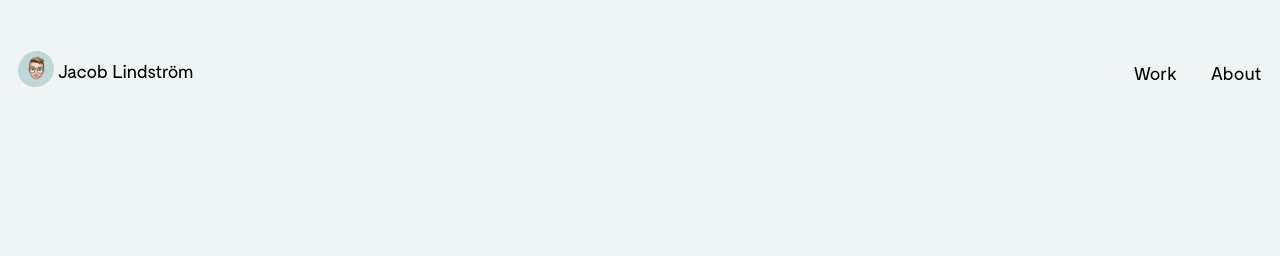
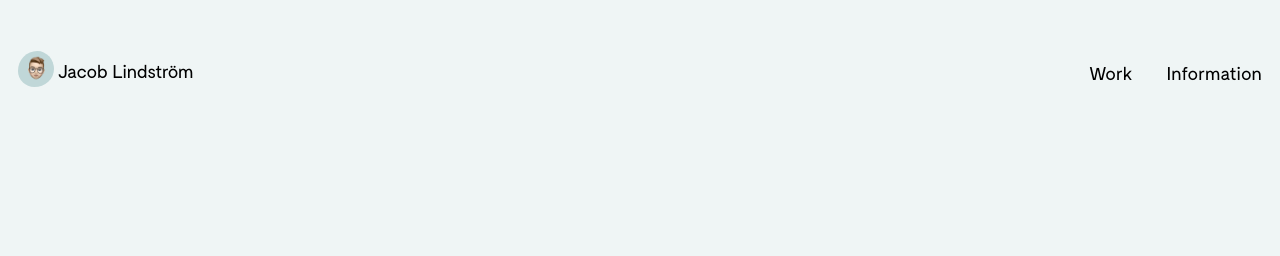
Before and after one commit to jacoblindstrm/jacoblindstrm.github.io, a Jekyll site: the page built from index.html, in a window 1280 px wide. Shown: the top 256 px of the page. Built offline with Jekyll 4.4.1, drawn with Linux system fonts in a browser that asks for light colours; comment, search, counter and statistics services are not loaded.

Commit message:
Update navigation.yml

```diff
--- a/_data/navigation.yml
+++ b/_data/navigation.yml
@@ -2,5 +2,5 @@
   url: /work/
 # - text: Blog
 #   url: /blog/
-- text: About
+- text: Information
   url: /about/
```
